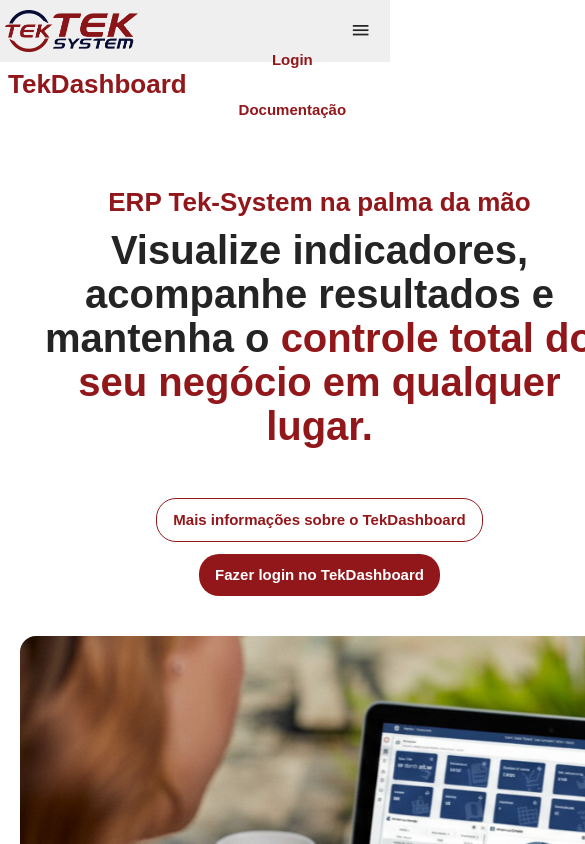
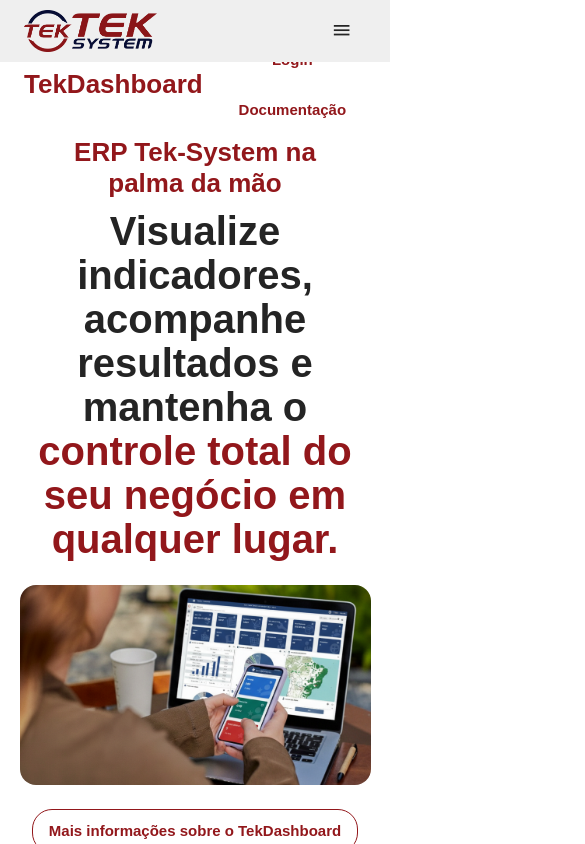
Before and after one commit to TalythaLopes/TekDashDocumentation, a Vue app: page / in a window 390 px wide. Shown: the top 844 px of the page, 585 px wide, since content can reach past the window. Built offline with nearby package versions, Linux system fonts and the light colour scheme; a web font is replaced by a local one.

Commit message:
Ajustar responsividade da HomeView

```diff
--- a/src/components/Body/BodyImgDireita.vue
+++ b/src/components/Body/BodyImgDireita.vue
@@ -1,9 +1,9 @@
-/* responsividade e botoões = vibe coded *mudar urgente* */
+/* responsividade e botoões = vibe coded *mudar urgente* aaa a a aaaaaaaaaaaaaaa*/
 
 <template>
   <section>
     <div class="container">
-      <div class="text">
+      <div class="text text-top">
         <div class="animate-block block-1">
           <h4>ERP Tek-System na palma da mão</h4>
         </div>
@@ -14,16 +14,19 @@
             <strong>controle total do seu negócio em qualquer lugar.</strong>
           </h2>
         </div>
+      </div>
+      <div class="image animate-img">
+        <img src="/img/TelaTekDash.png" alt="Mulher loira de costas olhando o TekDashboard no celular e no notebook" />
+      </div>
+      <div class="text form">
         <div class="animate-block block-3 form">
           <router-link to="/documentacao" class="btn-doc">Mais informações sobre o TekDashboard</router-link>
         </div>
         <div class="animate-block block-4 form">
           <a href="https://tekdashboard.teksystem.com.br/" target="_blank" class="btn-login">Fazer login no
-            TekDashboard</a>
+            TekDashboard
+          </a>
         </div>
-      </div>
-      <div class="image animate-img">
-        <img src="/img/TelaTekDash.png" alt="Mulher loira de costas olhando o TekDashboard no celular e no notebook" />
       </div>
     </div>
   </section>
@@ -48,44 +51,54 @@
 }
 
 @keyframes slideUp {
-  from {
-    opacity: 0;
-    transform: translateY(30px);
-  }
-
-  to {
-    opacity: 1;
-    transform: translateY(0);
-  }
+  from { opacity: 0; transform: translateY(30px); }
+  to   { opacity: 1; transform: translateY(0); }
 }
 
 @keyframes zoomOut {
-  from {
-    opacity: 1;
-    transform: scale(1.15);
-  }
+  from { opacity: 1; transform: scale(1.15); }
+  to   { opacity: 1; transform: scale(1); }
+}
 
-  to {
-    opacity: 1;
-    transform: scale(1);
-  }
+section {
+  padding-top: 30px;
 }
 
 .container {
   width: 90%;
   max-width: 1400px;
+  margin: 0 auto;
   display: grid;
-  grid-template-columns: auto 1fr;
+  grid-template-columns: 1fr 760px;
+  grid-template-areas: "text-top image"
+                       "form     image";
   gap: 40px;
   align-items: center;
+  transition: all 0.3s ease;
+}
+
+.text-top {
+  grid-area: text-top;
+  display: flex;
+  flex-direction: column;
+  max-width: 600px;
+}
+
+.form {
+  grid-area: form;
+  display: flex;
+  flex-direction: column;
+  max-width: 350px;
 }
 
 .image {
+  grid-area: image;
   width: 760px;
   height: 550px;
   overflow: hidden;
   border-radius: 16px;
   position: relative;
+  transition: all 0.4s ease;
 }
 
 .image img {
@@ -99,29 +112,17 @@
   transform: scale(1.05);
 }
 
-.text {
-  display: flex;
-  flex-direction: column;
-  max-width: 600px;
-}
-
-.text h4 {
+.text-top h4 {
   color: var(--vt-c-red);
   margin-bottom: 10px;
 }
 
+/* ==================== BOTÕES ==================== */
 .form {
   display: flex;
   flex-direction: column;
   max-width: 350px;
-}
-
-.form .btn-doc {
-  margin-top: 50px;
-}
-
-.form .btn-login {
-  margin-top: 12px;
+  gap: 12px;
 }
 
 .form .btn-doc,
@@ -150,17 +151,46 @@
 
 .form .btn-doc:hover,
 .form .btn-login:hover {
-  transform: scale(1.10);
+  transform: scale(1.06);
 }
 
-@media (max-width: 900px) {
+@media (max-width: 1330px) {
+  .container { grid-template-columns: 1fr 620px; }
+  .image { width: 620px; height: 450px; }
+}
+
+@media (max-width: 1250px) {
+  .container { grid-template-columns: 1fr 520px; }
+  .image { width: 520px; height: 380px; }
+}
+
+@media (max-width: 1200px) {
   .container {
     grid-template-columns: 1fr;
+    grid-template-areas:
+      "text-top"
+      "image"
+      "form";
     text-align: center;
+    justify-items: center;
+    gap: 24px;
   }
 
-  .form {
+  .text-top {
+    max-width: 90%;
     margin: 0 auto;
+    align-items: center;
+  }
+
+  .image {
+    width: 100%;
+    height: 200px;
+    margin: 0;
+  }
+
+  .image img {
+    height: 200px;
+    width: 100%;
   }
 }
 </style>
--- a/src/components/Body/BodyImgTopicos.vue
+++ b/src/components/Body/BodyImgTopicos.vue
@@ -220,5 +220,11 @@
     width: 90%;
     height: 300px;
   }
+
+  h1 {
+    text-align: center;
+    padding: 0 32px;
+    margin: 0 auto;
+  }
 }
 </style>
--- a/src/components/Body/BodyTexto.vue
+++ b/src/components/Body/BodyTexto.vue
@@ -167,5 +167,11 @@
   .card {
     max-width: 90%;
   }
+
+  h1 {
+    text-align: center;
+    padding: 0 32px;
+    margin: 0 auto;
+  }
 }
 </style>
--- a/src/components/Body/BodyTutorial.vue
+++ b/src/components/Body/BodyTutorial.vue
@@ -3,7 +3,7 @@
 <template>
   <section ref="sectionRef">
     <h1 ref="titleRef" :class="{ 'in-view': inViewTitle }">
-      Como adquirir o <strong>TekDashboard</strong> se você já <br />usa o ERP Tek-System?
+      Como adquirir o <strong>TekDashboard</strong> se você já usa o ERP Tek-System?
     </h1>
 
     <div ref="cardRef" class="tutorial-card" :class="{ 'in-view': inViewCard }">
@@ -29,8 +29,8 @@
 import { ref, onMounted, onBeforeUnmount, onUnmounted } from 'vue';
 
 interface Step {
-  title: string
-  text: string
+  title: string;
+  text: string;
 };
 
 const steps: Step[] = [
@@ -87,23 +87,23 @@
   const el = cardRef.value;
   if (!el) return;
 
-  const rect = el.getBoundingClientRect()
-  const windowHeight = window.innerHeight
-  const sectionHeight = rect.height
+  const rect = el.getBoundingClientRect();
+  const windowHeight = window.innerHeight;
+  const sectionHeight = rect.height;
 
-  const startPoint = windowHeight / 4
-  const distancePassed = sectionHeight - Math.max(rect.bottom - (startPoint * 3), 0)
-  let progressPercent = (distancePassed / sectionHeight) * 100
-  progress.value = Math.min(Math.max(progressPercent, 0), 100)
+  const startPoint = windowHeight / 4;
+  const distancePassed = sectionHeight - Math.max(rect.bottom - (startPoint * 3), 0);
+  let progressPercent = (distancePassed / sectionHeight) * 100;
+  progress.value = Math.min(Math.max(progressPercent, 0), 100);
 }
 
 onMounted(() => {
   interval = window.setInterval(() => {
-    activeIndex.value = (activeIndex.value + 1) % steps.length
-  }, 8000)
+    activeIndex.value = (activeIndex.value + 1) % steps.length;
+  }, 8000);
 
-  window.addEventListener('scroll', updateProgress, { passive: true })
-  updateProgress()
+  window.addEventListener('scroll', updateProgress, { passive: true });
+  updateProgress();
 
   observer = createObserver(titleRef, () => {
     inViewTitle.value = true;
@@ -118,9 +118,9 @@
 });
 
 onBeforeUnmount(() => {
-  window.removeEventListener('scroll', updateProgress)
-  if (interval) clearInterval(interval)
-})
+  window.removeEventListener('scroll', updateProgress);
+  if (interval) clearInterval(interval);
+});
 
 onUnmounted(() => {
   if (observer && sectionRef.value) observer.unobserve(sectionRef.value);
@@ -137,6 +137,8 @@
   opacity: 0;
   transform: translateY(30px);
   transition: all 0.8s ease;
+  max-width: 835px;
+  text-align: center;
 }
 
 h1.in-view {
@@ -150,7 +152,7 @@
 }
 
 .tutorial-title strong {
-  color: var(--vt-c-red)
+  color: var(--vt-c-red);
 }
 
 .tutorial-card {
@@ -221,5 +223,11 @@
   .tutorial-steps {
     gap: 20px;
   }
+
+  h1 {
+    text-align: center;
+    padding: 0 32px;
+    margin: 0 auto;
+  }
 }
 </style>
--- a/src/components/NavBars/HelpCenter.vue
+++ b/src/components/NavBars/HelpCenter.vue
@@ -27,7 +27,7 @@
 </template>
 
 <script setup lang="ts">
-import Logo from '@/components/Buttom/Logo.vue'
+import Logo from '@/components/buttom/Logo.vue'
 </script>
 
 <style scoped>
--- a/src/components/NavBars/NavBar.vue
+++ b/src/components/NavBars/NavBar.vue
@@ -15,9 +15,9 @@
 
 <script lang="ts" setup>
 import { ref } from 'vue'
-import Logo from '../Buttom/Logo.vue';
+import Logo from '../buttom/Logo.vue';
 import NavCenter from './NavCenter.vue';
-import FalarComComercial from '../Buttom/FalarComComercial.vue';
+import FalarComComercial from '../buttom/FalarComComercial.vue';
 
 const mobileMenuOpen = ref(false)
 
@@ -51,29 +51,30 @@
   align-items: center;
 }
 
-@media (max-width: 1100px) {
+@media (max-width: 1200px) {
+  .navbar-container{
+    padding: 5px 24px;
+  }
+
   .navbar-content {
     display: flex;
     flex-direction: column;
     position: absolute;
-    top: 62px;
-    left: 0;
-    width: 100%;
-    justify-content: space-between;
-    padding: 5px 20px;
-
+    top: 60px;
+    width: 95%;
+    padding: 5px 0;
     opacity: 0;
     transform: translateY(-20px);
-    max-height: 0;
     overflow: hidden;
-
     transition: transform 0.4s ease, opacity 0.4s ease, max-height 0.4s ease;
+    background-color: var(--color-background-site);
   }
 
   .navbar-content.open {
     opacity: 1;
     transform: translateY(0);
-    max-height: 500px;
+    max-height: 350px;
+    box-shadow: 0 4px 12px rgba(0, 0, 0, 0.2);
   }
 
   .btn-mobile-hide {
--- a/src/components/NavBars/NavBarTekDash.vue
+++ b/src/components/NavBars/NavBarTekDash.vue
@@ -25,13 +25,12 @@
   background-color: var(--color-background);
   position: sticky;
   top: 0;
-  z-index: 1000;
+  z-index: 999;
   /*box-shadow: 0 2px 6px var(--color-border);*/
 }
 
 .navbar-content {
-  width: 80%;
-  width: 1067px;
+  width: 1087px;
   display: flex;
   justify-content: space-between;
   align-items: center;
@@ -54,4 +53,13 @@
 :global(.page-content) {
   padding-top: 45px;
 }
+
+@media (max-width: 1200px) {
+  .navbar-container{
+    padding: 5px 24px;
+  }
+  .navbar-content {
+  width: 100%;}
+
+}
 </style>
--- a/src/components/NavBars/NavCenter.vue
+++ b/src/components/NavBars/NavCenter.vue
@@ -21,11 +21,24 @@
   list-style: none;
   margin: 0;
   padding: 0;
-  display: flex;
   margin-left: 0px;
 }
 
 .navbar-links li {
   margin: 0 15px;
 }
+
+@media (max-width: 1200px) {
+  .navbar-links {
+    display: flex;
+    flex-wrap: wrap;
+    justify-content: center;
+    gap: 16px;
+    width: 100%;
+  }
+
+  .navbar-links li {
+    margin: 0;
+  }
+}
 </style>
--- a/src/components/NavBars/SideBar.vue
+++ b/src/components/NavBars/SideBar.vue
@@ -5,7 +5,7 @@
         <v-list-item class="section-header" @click="handleSectionClick(sIndex, section)">
           <template #prepend>
             <div class="icon-circle" :class="{ 'icon-active': activeSection === sIndex }">
-              <v-icon size="21">{{ section.icon }}</v-icon>
+              <v-icon size="22">{{ section.icon }}</v-icon>
             </div>
             <v-list-item-title class="section-title" :class="{ 'section-active': activeSection === sIndex }">
               {{ section.title }}
@@ -36,14 +36,14 @@
 import { ref } from "vue";
 import type { DefineComponent } from "vue";
 
-import VamosComecar from "../Docs/DocVamosComecar.vue";
-import Configuracoes from "../Docs/DocConfiguracoes.vue";
-import Temas from "../Docs/DocTema.vue";
-import PoliticaPrivacidade from "../Docs/DocPoliticaPrivacidade.vue";
-import TemaVendas from "../Docs/DocTemaVendas.vue";
-import TemaFinanceiro from "../Docs/DocTemaFinanceiro.vue";
-import TemaEstoque from "../Docs/DocTemaEstoque.vue";
-import TemaProducao from "../Docs/DocTemaProducao.vue";
+import VamosComecar from "../docs/DocVamosComecar.vue";
+import Configuracoes from "../docs/DocConfiguracoes.vue";
+import Temas from "../docs/DocTema.vue";
+import PoliticaPrivacidade from "../docs/DocPoliticaPrivacidade.vue";
+import TemaVendas from "../docs/DocTemaVendas.vue";
+import TemaFinanceiro from "../docs/DocTemaFinanceiro.vue";
+import TemaEstoque from "../docs/DocTemaEstoque.vue";
+import TemaProducao from "../docs/DocTemaProducao.vue";
 
 interface SidebarItem {
   title: string;
@@ -128,6 +128,10 @@
   --v-theme-overlay-multiplier: 0 !important;
 }
 
+.v-list {
+  padding: 15px;
+}
+
 .sidebar-clean {
   border-right: 1px solid var(--color-background-site);
   width: 300px !important;
```
Also changed, not shown: src/views/HomeView.vue (+7 -7 lines).
